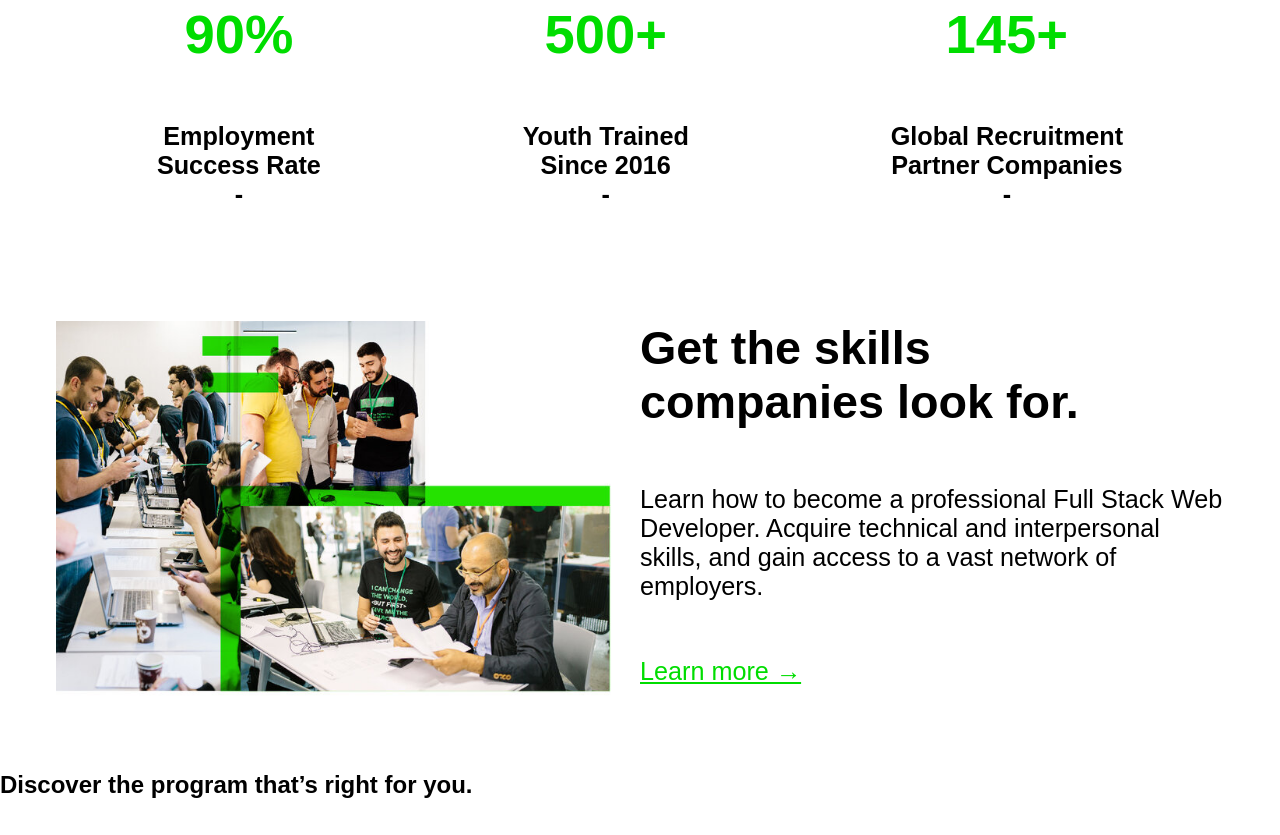
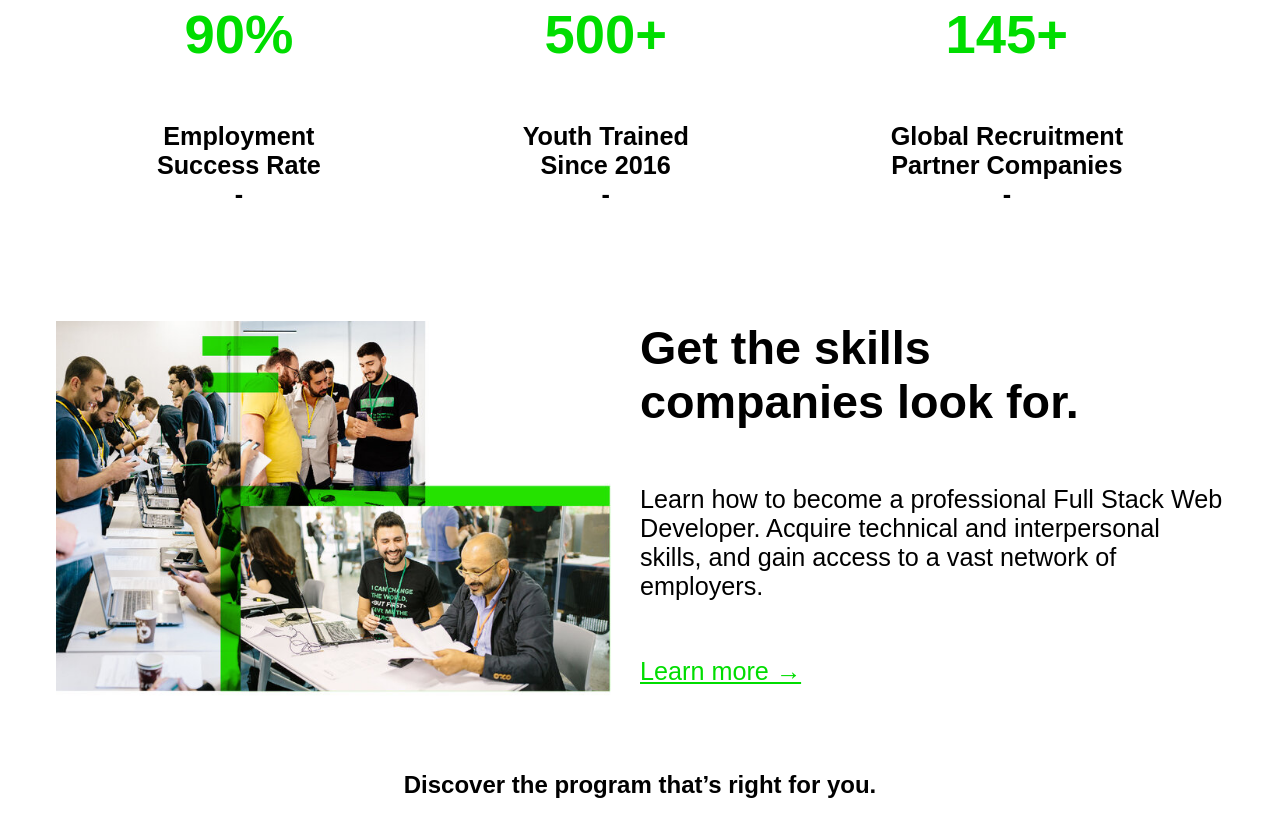
Before and after one commit to lynn-hnainy/SEFHome, a plain HTML site: page index.html in a window 1280 px wide. Shown: the part 910-1745 px from the top of the page. Drawn offline with Linux system fonts and the light colour scheme.

Commit message:
Adjusting courses section display

```diff
--- a/styles/styles.css
+++ b/styles/styles.css
@@ -166,3 +166,10 @@ h1{
 .learn-more .container-learn .col6 p a{
     color: #0d0;
 }
+
+.courses{
+    display: flex;
+    flex-direction: column;
+    justify-content: center;
+    align-items: center;
+}
```
